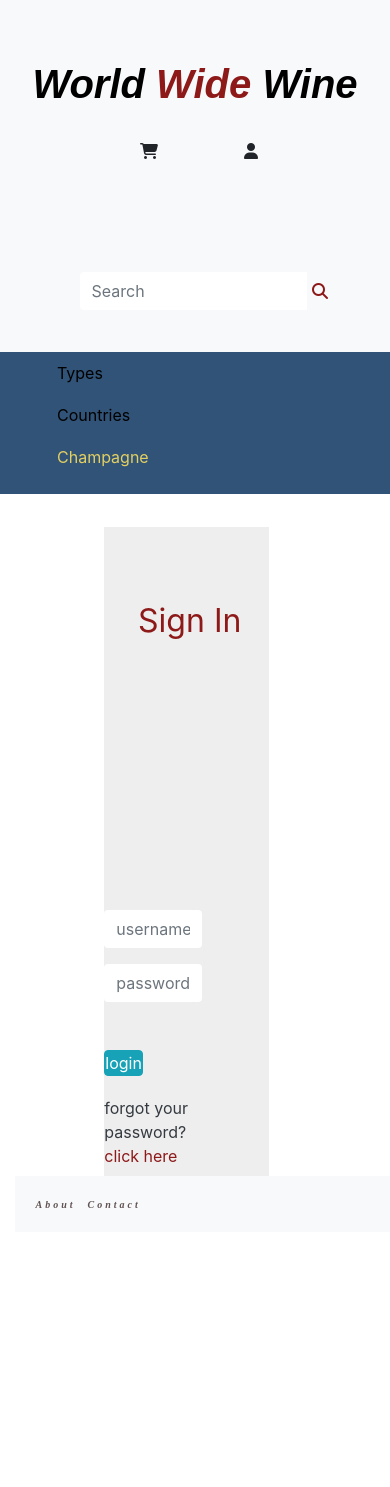
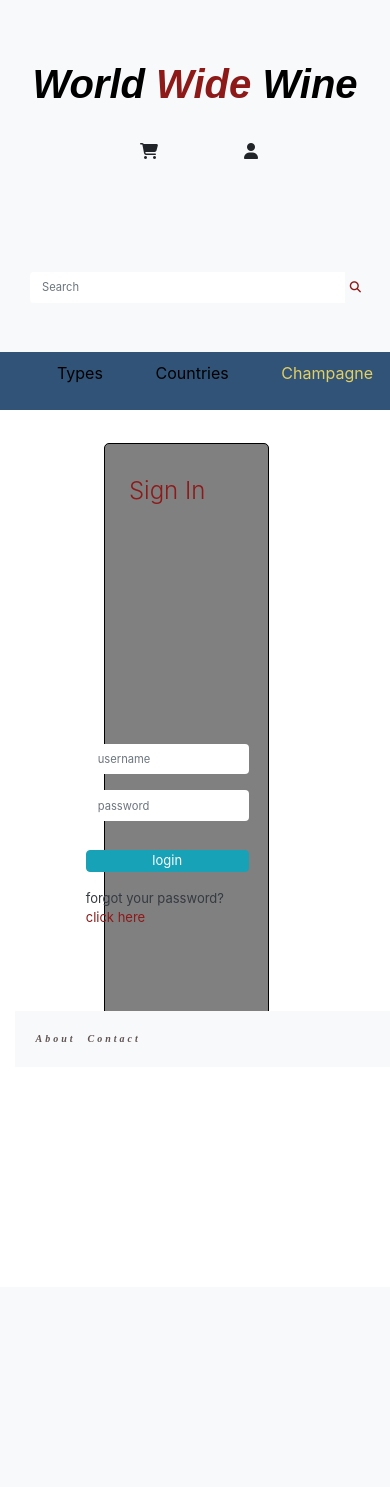
Before and after one commit to Code-Institute-Submissions/GiovanniSalvi-World_Wide_Wine_JulyResub, a Django app: page /accounts/login/ in a window 390 px wide. After the commit the page ends 1042 px from the top, so only its background shows below. Run offline with Django 3.2, Linux system fonts and the light colour scheme; lists and menus that the app fills with data are empty; parts of the project's set-up code (start-up, migrations or seed data) failed here and were passed over; some libraries are stand-ins or nearby versions.

Commit message:
responsive signin/signup/resePassword forms styled

```diff
--- a/static/css/base.css
+++ b/static/css/base.css
@@ -297,7 +297,7 @@ li{
 }
 @media only screen and (min-width: 480px) and (max-width:580px) {
   .text-black {
-    width:58%;
+    width:60%;
     float: none;
     bottom:0;
   }
@@ -338,8 +338,8 @@ li{
 }
 @media only screen and (max-width: 580px) {
   .input-group {
-    width: 75%;
-    margin-left: 15%;
+    width: 85%;
+    margin-left: 10%;
   }
 }
 @media only screen and (min-width: 685px) and (max-width: 1080px) {
@@ -349,7 +349,7 @@ li{
     width: 50%;
   }
 }
-@media only screen and (max-width: 0px) and (min-width: 470px) {
+@media only screen and (min-width: 180px) and (max-width: 470px) {
   .input-group {
     width: 100%;
     margin-left: 0;
@@ -430,3 +430,94 @@ li{
     margin-left: 5px;
   }
 }
+@media only screen and (max-width: 580px) {
+  .navbar-collapse {
+    display:contents;
+  }
+}
+@media only screen and (max-width: 340px) {
+  .navbar-collapse {
+    display:block;
+  }
+}
+@media only screen and (max-width: 340px) {
+  .text-black {
+    width: 70%;
+    position: relative;
+    top: 3em;
+  }
+}
+@media only screen and (min-width: 470px) and (max-width: 180px) {
+  .account {
+    margin-left: 10%;
+  }
+}
+@media only screen and (max-width: 580px) {
+  .register_form {
+    border: 1px solid black;
+    border-radius: 10px;
+    background-color: #5a3f3f7a;
+  }
+}
+@media only screen and (max-width: 580px) {
+  .panel {
+    margin: 0;
+    padding: 0;
+    width: unset;
+  }
+}
+@media only screen and (max-width: 580px) {
+  .signup_already {
+    font-size: small;
+  }
+}
+@media only screen and (max-width: 580px) {
+  .login_container {
+    height: 100vh;
+  }
+}
+@media only screen and (max-width: 580px) {
+  .lg_form {
+    height: 69%;
+    margin: 8% 6.5%;
+    background-color: gray;
+    border: 1px black solid;
+    border-radius: 5px;
+  }
+}
+@media only screen and (max-width: 580px) {
+  .logo {
+    color: rgb(141, 25, 25);
+    font-size: 1.5em;
+    font-weight: 300;
+    position: relative;
+    bottom: -1.2em;
+    left: 14.5%;
+  }
+}
+@media only screen and (max-width: 580px) {
+  .login-form-1 {
+    width: 50vw;
+    height: 20em;
+    position: relative;
+    top: 25%;
+    right: 12%;
+  }
+}
+@media only screen and (max-width: 580px) {
+  .login-button {
+    margin-top: 1em;
+    font-size: small;
+    width:100%;
+  }
+}
+@media only screen and (max-width: 580px) {
+  .etc-login-form  {
+    font-size: small;
+  }
+}
+@media only screen and (max-width: 580px) {
+  .form-control {
+    font-size: 0.7rem;
+  }
+}
--- a/templates/allauth/account/login.html
+++ b/templates/allauth/account/login.html
@@ -8,8 +8,8 @@
 
 {% block content %}
 
-<div class="container-fluid">
-    <div class="row" style="background-color: #d3d3d361;width: 50%;
+<div class="container-fluid login_container">
+    <div class="row lg_form" style="width: 50%;
     height: 70%;margin:10% 22.5%;">
 	<div class="logo">Sign In</div>
 	<div class="login-form-1">
```
Also changed, not shown: templates/allauth/account/password_reset.html (+18 -5 lines), templates/allauth/account/signup.html (+8 -8 lines).
